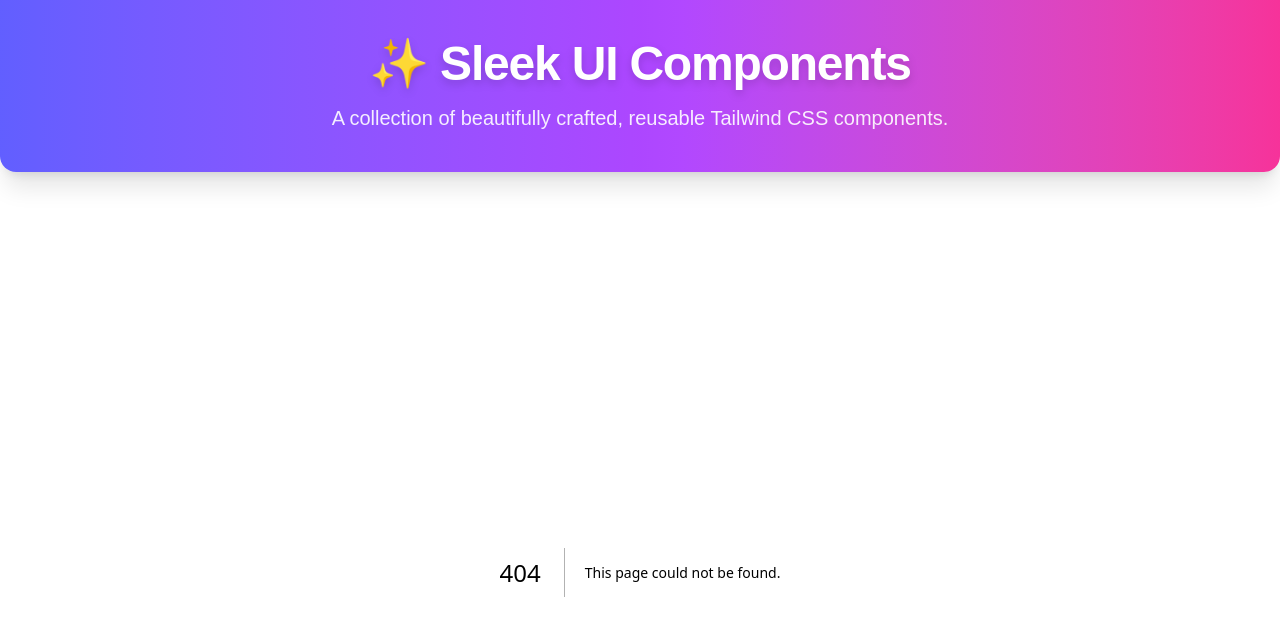
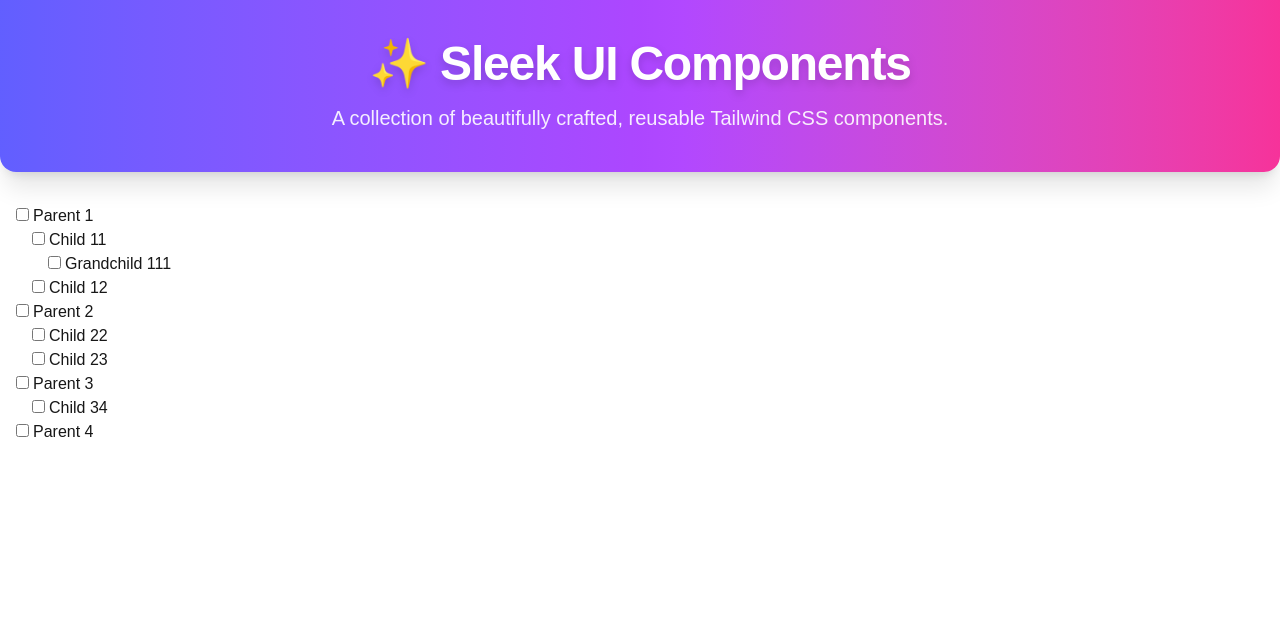
Before and after one commit to Naveen-S/ui-components, a Next.js app: page /nestedCheckbox in a window 1280 px wide. Before the commit this address had no page. Shown: the top 636 px of the page. Built offline with nearby package versions, Linux system fonts and the light colour scheme.

Commit message:
Nested checkbox UI component

```diff
--- /dev/null
+++ b/src/app/nestedCheckbox/data.js
@@ -0,0 +1,86 @@
+export const data = [
+  {
+    id: 1,
+    name: "Parent 1",
+    children: [
+      {
+        id: 2,
+        name: "Child 11",
+        children: [
+          {
+            id: 3,
+            name: "Grandchild 111",
+            children: []
+          }
+        ]
+      }, {
+        id: 10,
+        name: "Child 12",
+        children: []
+      }
+    ]
+  },
+  {
+    id: 4,
+    name: "Parent 2",
+    children: [
+      {
+        id: 5,
+        name: "Child 22",
+        children: []
+      },
+      {
+        id: 6,
+        name: "Child 23",
+        children: []
+      }
+    ]
+  },
+  {
+    id: 7,
+    name: "Parent 3",
+    children: [
+      {
+        id: 8,
+        name: "Child 34",
+        children: []
+      },
+
+
+    ]
+  },
+  {
+    id: 9,
+    name: "Parent 4",
+    children: []
+  }
+
+];
+
+
+// export const data = [
+//   {
+//     id: 1,
+//     name: "Fruits",
+//     children: [
+//       { id: 2, name: "Apple" },
+//       { id: 3, name: "Banana" },
+//       {
+//         id: 4,
+//         name: "Citrus",
+//         children: [
+//           { id: 5, name: "Orange" },
+//           { id: 6, name: "Lemon" },
+//         ],
+//       },
+//     ],
+//   },
+//   {
+//     id: 7,
+//     name: "Vegetables",
+//     children: [
+//       { id: 8, name: "Carrot" },
+//       { id: 9, name: "Broccoli" },
+//     ],
+//   },
+// ];
--- /dev/null
+++ b/src/app/nestedCheckbox/page.js
@@ -0,0 +1,13 @@
+"use client";
+
+import React, { useState } from "react";
+import { data } from "./data";
+import Checkbox from "@/components/Checkbox";
+export default function NestedCheckbox() {
+  const [selected, setSelected] = useState({});
+  return (
+    <div className="mt-8">
+      <Checkbox data={data} selected={selected} setSelected={setSelected} />
+    </div>
+  );
+}
--- a/src/app/page.js
+++ b/src/app/page.js
@@ -7,6 +7,7 @@
         <ComponentLinkContainer to={"/otp"}> OTP </ComponentLinkContainer>
         <ComponentLinkContainer to={"/chips"}> Chips </ComponentLinkContainer>
         <ComponentLinkContainer to={"/like"}> Like </ComponentLinkContainer>
+        <ComponentLinkContainer to={"/nestedCheckbox"}> Nested Checkbox </ComponentLinkContainer>
       </div>
     </div>
   );
--- /dev/null
+++ b/src/components/Checkbox.js
@@ -0,0 +1,67 @@
+import React from 'react';
+import { data as checkboxData } from '../app/nestedCheckbox/data';
+
+const Checkbox = ({ data, selected, setSelected }) => {
+
+  const handleOnChange = (e, item) => {
+    const isChecked = e.target.checked;
+    setSelected(prev => {
+      const newState = { ...prev, [item.id]: isChecked };
+
+      // Checking parent will check all child.
+      const updateChildren = (node) => {
+        node.children?.forEach((child) => {
+          newState[child.id] = isChecked;
+          if (child.children) {
+            updateChildren(child);
+          }
+        });
+      };
+      updateChildren(item);
+
+      // Check parent when all children are checked.
+      const updateParent = (node, data) => {
+        const findParent = (nodeId, tree) => {
+          for (const item of tree) {
+            if (item.children?.some(child => child.id === nodeId)) {
+              return item;
+            }
+            const found = item.children && findParent(nodeId, item.children);
+            if (found) {
+              return found;
+            }
+          }
+          return null;
+        };
+
+        let parent = findParent(node.id, data);
+        while (parent) {
+          const allChildrenChecked = parent.children.every(child => newState[child.id]);
+          newState[parent.id] = allChildrenChecked;
+          parent = findParent(parent.id, data);
+        }
+      };
+      updateParent(item, checkboxData);
+
+      return newState;
+    });
+  };
+
+
+
+  return (
+    <div>
+      {data.map(node => {
+        return (
+          <div className='ml-4' key={node.id}>
+            <input type="checkbox" name={node.label} checked={selected[node.id]} onChange={(e) => handleOnChange(e, node)} />
+            <label className='ml-1'>{node.name}</label>
+            {node?.children && <Checkbox data={node.children} selected={selected} setSelected={setSelected} />}
+          </div>
+        );
+      })}
+    </div>
+  );
+};
+
+export default Checkbox;
```
